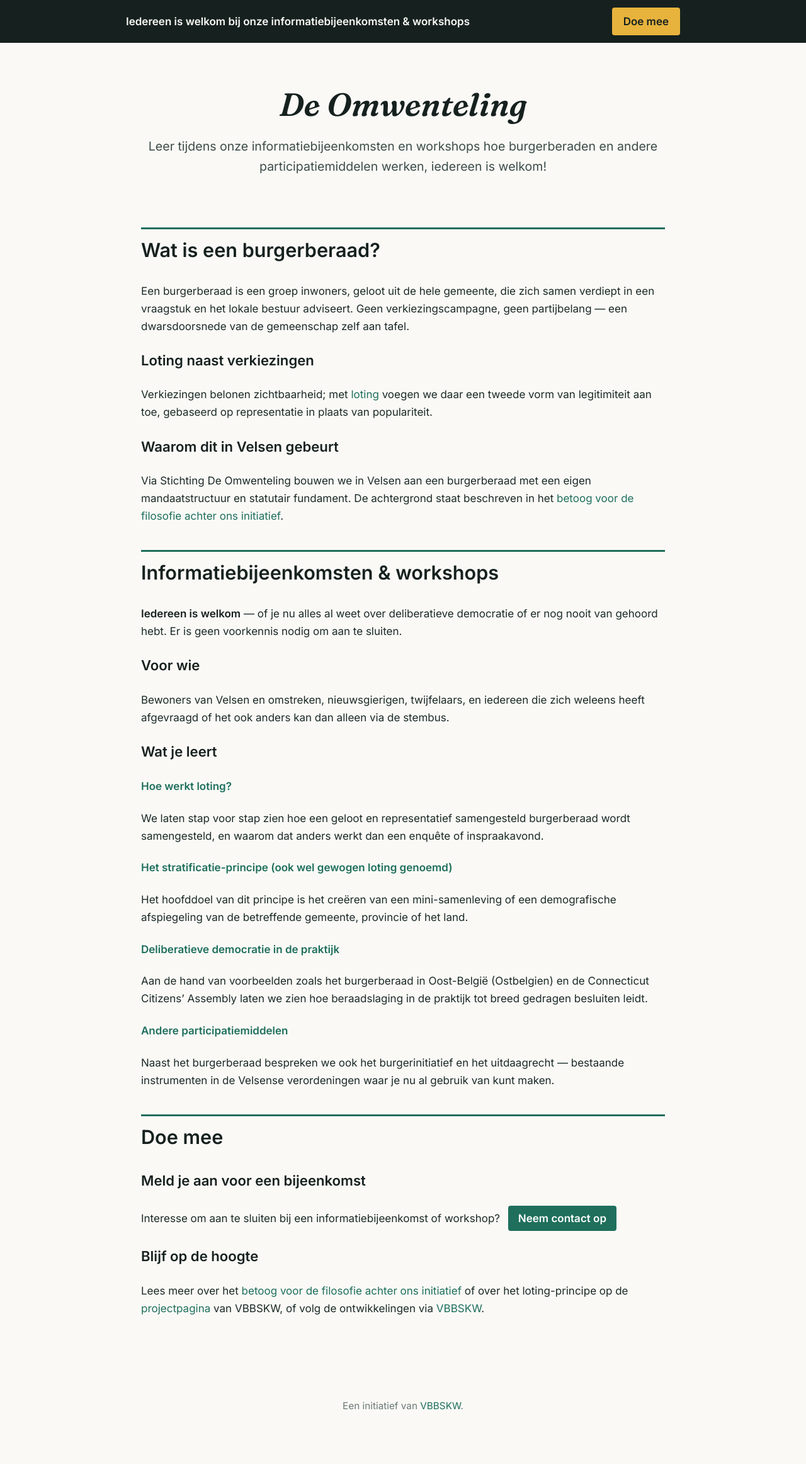
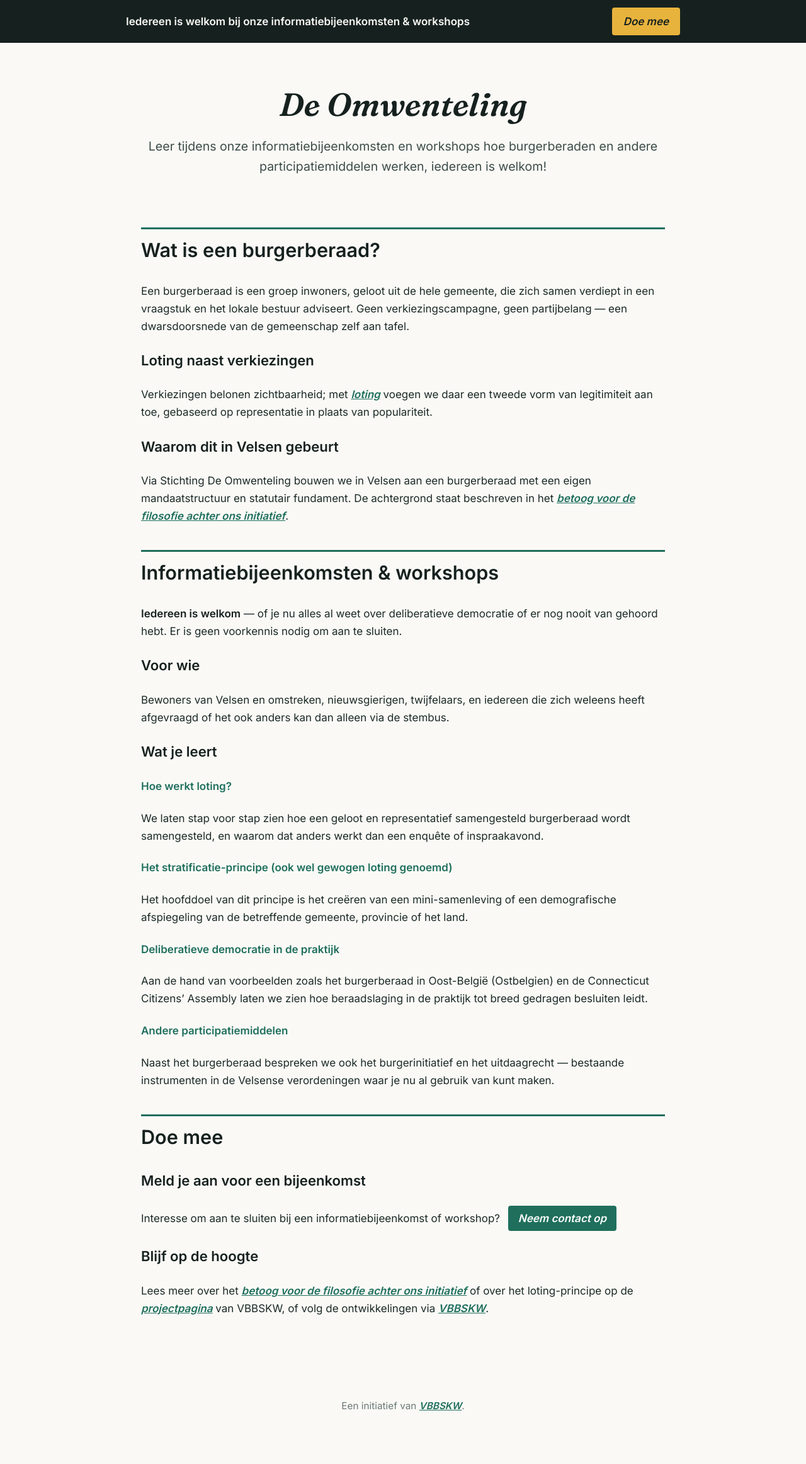
Before and after one commit to Klikblitser/Omwenteling, a Jekyll site: the page built from index.md, in a window 1280 px wide. Shown: the whole page at 63% size. Built offline with Jekyll 4.4.1, drawn with Linux system fonts in a browser that asks for light colours; our own code applies the rules of GitHub Pages for plain Markdown files.

Commit message:
aanpassing style

```diff
--- a/assets/css/style.scss
+++ b/assets/css/style.scss
@@ -15,9 +15,16 @@ body {
 }
 
 a {
+  color: #1f6f5c;        // groen behouden
+  font-style: italic;    // schuin
+  font-weight: 700;      // dikgedrukt
+  text-decoration: underline;
+  transition: color 0.2s ease;
+}
+
+a:hover {
   color: #1f6f5c;
-  text-decoration: none;
-  transition: color 0.2s ease;
+  text-decoration: underline;
 }
 
 a:hover {
```
